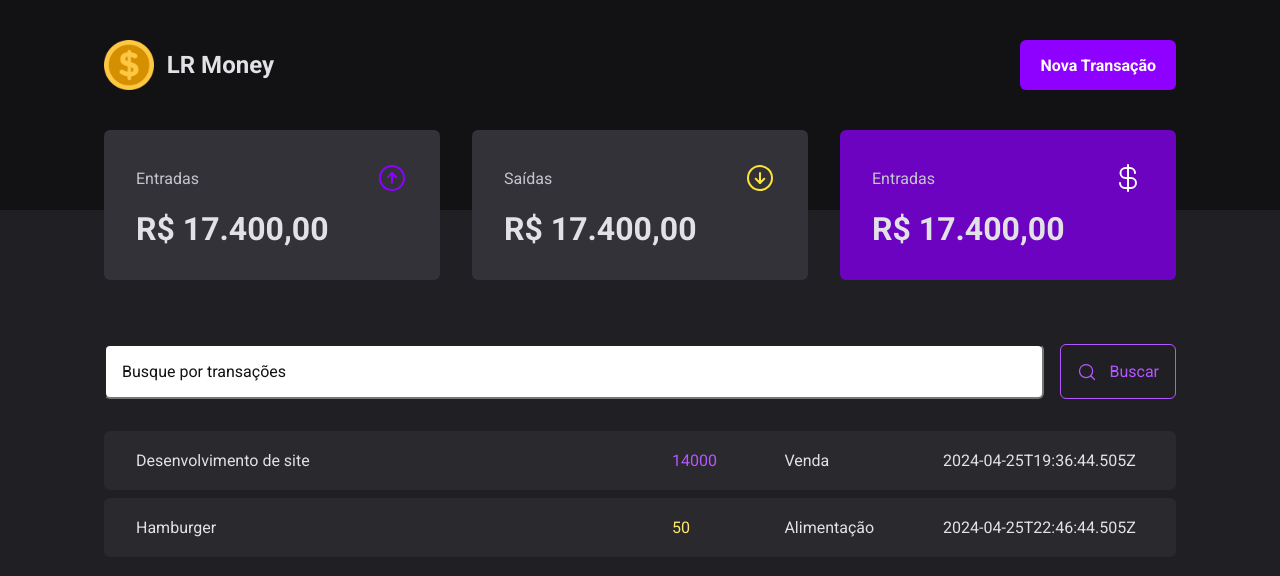
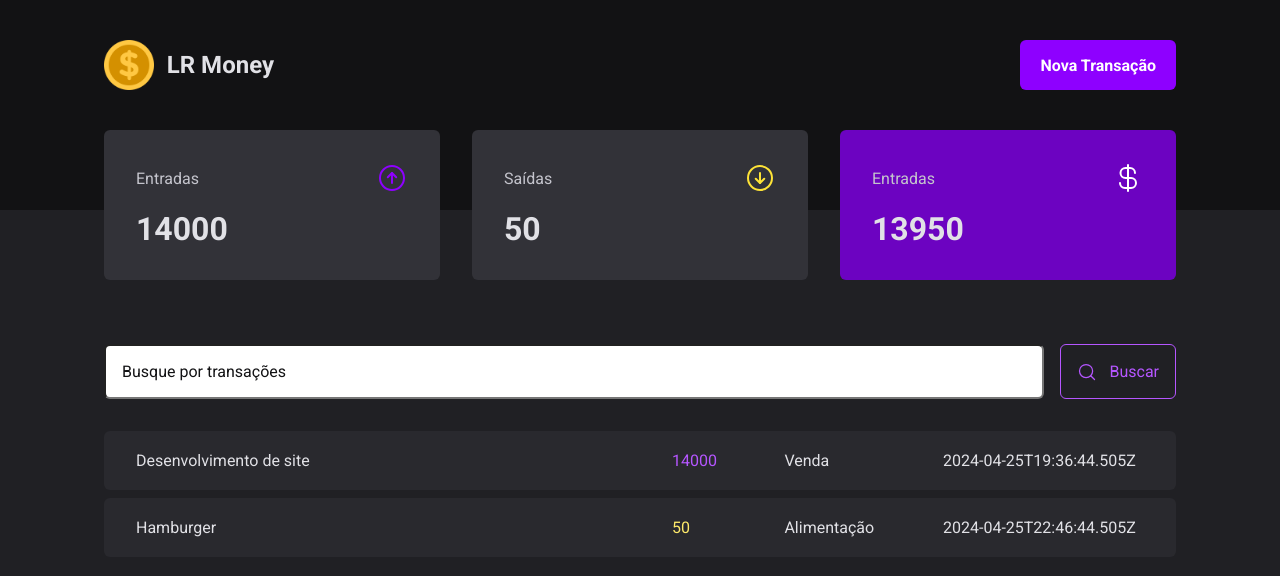
Before and after one commit to Luizenys/LR-Money, a React (Vite) app: page / in a window 1280 px wide. Shown: the top 576 px of the page. Built offline with nearby package versions, Linux system fonts and the light colour scheme; data requests are answered from the project's data file.

Commit message:
feat: implementing transactions summary

```diff
--- a/src/components/Summary/index.tsx
+++ b/src/components/Summary/index.tsx
@@ -6,6 +6,23 @@
 export function Summary() {
     const { transactions } = useContext(TransactionsContext)
 
+    const summary = transactions.reduce(
+        (acc, transaction) => {
+            if (transaction.type === 'income') {
+                acc.income += transaction.price;
+                acc.total += transaction.price;
+            } else {
+                acc.outcome += transaction.price;
+                acc.total -= transaction.price;
+            }
+            return acc;
+        },
+        {
+            income: 0,
+            outcome: 0,
+            total: 0
+        }
+    )
     return (
         <SummaryContainer>
             <SummaryCard>
@@ -14,7 +31,7 @@
                     <ArrowCircleUp size={32} color="#8E00FF" />
                 </header>
 
-                <strong>R$ 17.400,00</strong>
+                <strong>{summary.income}</strong>
             </SummaryCard>
 
             <SummaryCard>
@@ -23,7 +40,7 @@
                     <ArrowCircleDown size={32} color="#FEE337" />
                 </header>
 
-                <strong>R$ 17.400,00</strong>
+                <strong>{summary.outcome}</strong>
             </SummaryCard>
 
             <SummaryCard variant="purple">
@@ -32,7 +49,7 @@
                     <CurrencyDollar size={32} color="#fff" />
                 </header>
 
-                <strong>R$ 17.400,00</strong>
+                <strong>{summary.total}</strong>
             </SummaryCard>
         </SummaryContainer>
     )
```
